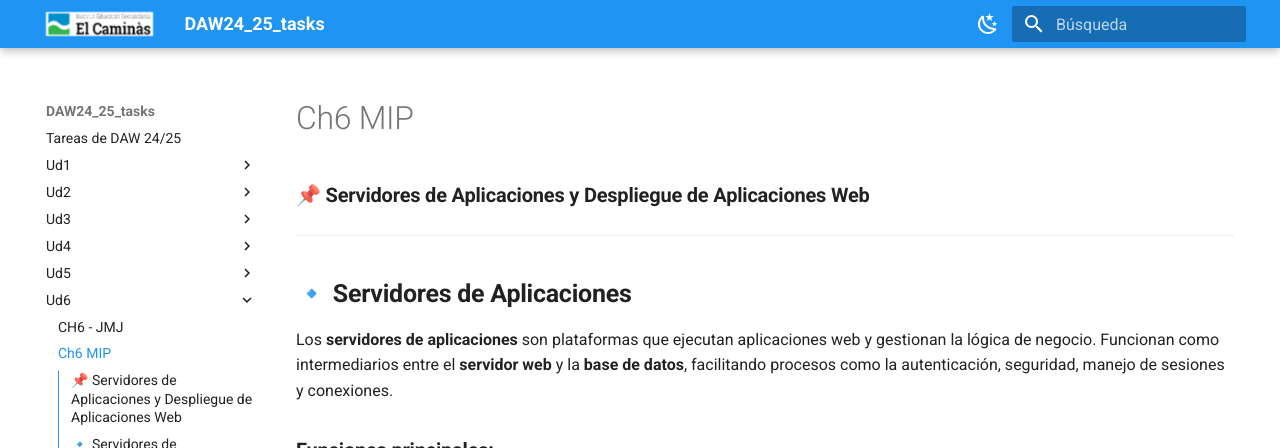
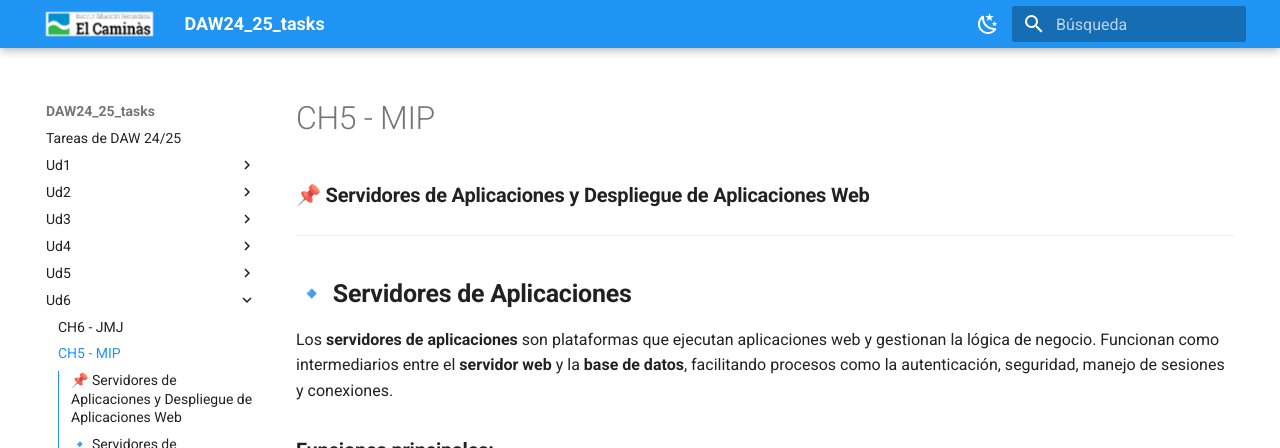
Before and after one commit to jmunozji/DAW24_25_tasks, an MkDocs documentation site: the page built from docs/Ud6/Ch6_MIP.md, in a window 1280 px wide and 900 px high. Shown: the top 448 px of the window. Built offline with MkDocs 1.6.1 and Material for MkDocs 9.7.7, drawn with Linux system fonts in a browser that asks for light colours.

Commit message:
Update Ch6_MIP.md
Añado título

```diff
--- a/docs/Ud6/Ch6_MIP.md
+++ b/docs/Ud6/Ch6_MIP.md
@@ -1,3 +1,7 @@
+---
+title: 'CH5 - MIP'
+---
+
 ### 📌 **Servidores de Aplicaciones y Despliegue de Aplicaciones Web**
 
 ---
```
